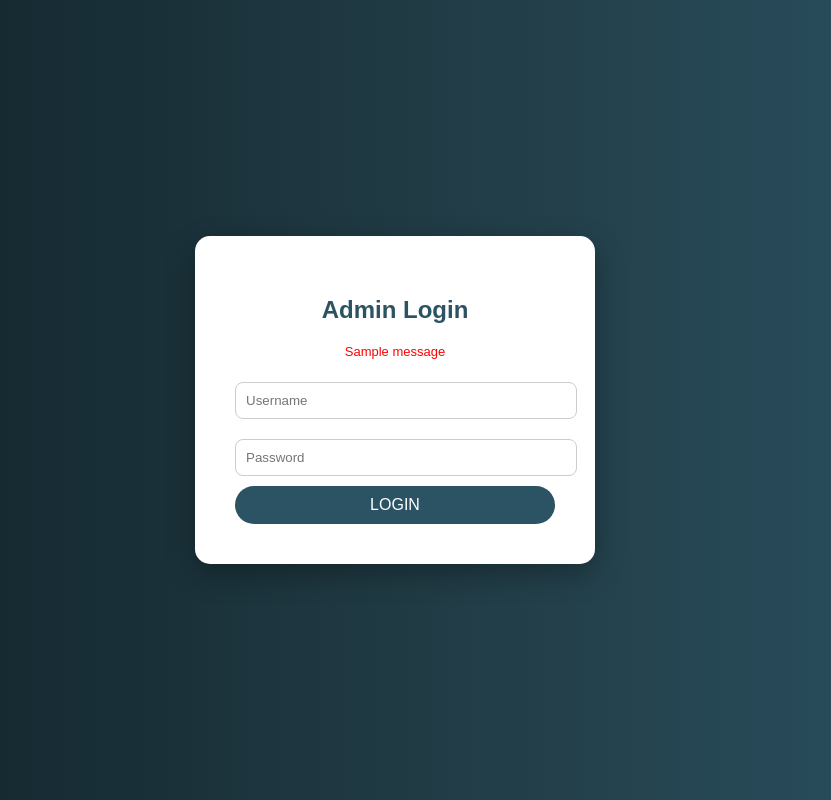
After one commit to Uma-0331/BDR_rep, a Django app: page /adminmodule/login/ in a window 1280 px wide. The commit adds this page. Shown: the whole page, without its empty margins (245-1076 px from the left). Run offline with Django 5.2, Linux system fonts and the light colour scheme; tables that the repository leaves empty hold one stand-in row (values such as "Sample post"); one stand-in notice (Sample message) is shown.

Commit message:
AM update

```diff
--- a/LIFELINK/Admin_module/urls.py
+++ b/LIFELINK/Admin_module/urls.py
@@ -3,6 +3,9 @@ from . import views
 from django.urls import path
 
 urlpatterns = [
+    path('login/', views.login_view, name='login'),
+    path('logout/', views.logout_view, name='logout'),
+
     path('adminmodule-list/', views.Display, name='adminmodule-list'),
     path('addAdmin/', views.addAdmin, name='addAdmin'),
     path('insertAdmin/', views.insertAdmin, name='insertAdmin'),
--- a/LIFELINK/Admin_module/views.py
+++ b/LIFELINK/Admin_module/views.py
@@ -1,5 +1,7 @@
 from django.shortcuts import render, redirect
 from .models import AdminModule
+from django.contrib.auth import authenticate, login, logout
+from django.contrib import messages
 
 
 def Display(request):
@@ -15,14 +17,20 @@ def insertAdmin(request):
     if request.method == "POST":
         aid = request.POST.get('admin_id')
         aname = request.POST.get('admin_name')
+        hname = request.POST.get('hospital_name')
+        dept = request.POST.get('department')
         aemail = request.POST.get('admin_email')
         aphone = request.POST.get('admin_phone')
+        status = request.POST.get('status')
 
         admin = AdminModule(
             admin_id=aid,
             admin_name=aname,
+            hospital_name=hname,
+            department=dept,
             admin_email=aemail,
-            admin_phone=aphone
+            admin_phone=aphone,
+            status=status
         )
         admin.save()
 
@@ -40,16 +48,38 @@ def updateAdmin(request, id):
     if request.method == "POST":
         admin.admin_id = request.POST.get('admin_id')
         admin.admin_name = request.POST.get('admin_name')
+        admin.hospital_name = request.POST.get('hospital_name')
+        admin.department = request.POST.get('department')
         admin.admin_email = request.POST.get('admin_email')
         admin.admin_phone = request.POST.get('admin_phone')
+        admin.status = request.POST.get('status')
 
         admin.save()
 
     return redirect('/adminmodule/adminmodule-list/')
-
 
 def deleteAdmin(request, id):
     admin = AdminModule.objects.get(id=id)
     admin.delete()
 
     return redirect('/adminmodule/adminmodule-list')
+
+def login_view(request):
+    if request.method == "POST":
+        username = request.POST['username']
+        password = request.POST['password']
+
+        user = authenticate(request, username=username, password=password)
+
+        if user is not None:
+            login(request, user)
+            return redirect('home')   # change to your dashboard
+        else:
+            messages.error(request, "Invalid username or password")
+
+    return render(request, 'login.html')
+
+
+def logout_view(request):
+    logout(request)
+    return redirect('login')
--- a/LIFELINK/LIFELINK/settings.py
+++ b/LIFELINK/LIFELINK/settings.py
@@ -40,7 +40,8 @@ INSTALLED_APPS = [
     'Admin_module',
     'blood_request',
     'donor',
-    'patient',
+
+
 ]
 
 MIDDLEWARE = [
--- /dev/null
+++ b/LIFELINK/templates/login.html
@@ -0,0 +1,84 @@
+<!DOCTYPE html>
+<html>
+<head>
+    <title>Login - Blood Donor Portal</title>
+
+    <style>
+        body {
+            margin: 0;
+            font-family: Arial;
+            background: linear-gradient(to right, #0f2027, #203a43, #2c5364);
+            height: 100vh;
+            display: flex;
+            justify-content: center;
+            align-items: center;
+        }
+
+        .login-box {
+            background: white;
+            padding: 40px;
+            border-radius: 15px;
+            width: 320px;
+            text-align: center;
+            box-shadow: 0px 10px 30px rgba(0,0,0,0.3);
+        }
+
+        .login-box h2 {
+            margin-bottom: 20px;
+            color: #2c5364;
+        }
+
+        .login-box input {
+            width: 100%;
+            padding: 10px;
+            margin: 10px 0;
+            border: 1px solid #ccc;
+            border-radius: 8px;
+        }
+
+        .login-box button {
+            width: 100%;
+            padding: 10px;
+            background: #2c5364;
+            color: white;
+            border: none;
+            border-radius: 25px;
+            font-size: 16px;
+            cursor: pointer;
+        }
+
+        .login-box button:hover {
+            background: #1b2b34;
+        }
+
+        .error {
+            color: red;
+            font-size: 13px;
+        }
+    </style>
+</head>
+
+<body>
+
+<div class="login-box">
+    <h2>Admin Login</h2>
+
+    {% if messages %}
+        {% for message in messages %}
+            <p class="error">{{ message }}</p>
+        {% endfor %}
+    {% endif %}
+
+    <form method="POST">
+        {% csrf_token %}
+
+        <input type="text" name="username" placeholder="Username" required>
+
+        <input type="password" name="password" placeholder="Password" required>
+
+        <button type="submit">LOGIN</button>
+    </form>
+</div>
+
+</body>
+</html>
```
Also changed, not shown: LIFELINK/Admin_module/models.py (+16 -0 lines), LIFELINK/templates/addadmin.html (+20 -0 lines), LIFELINK/templates/adminmodule-list.html (+7 -5 lines), LIFELINK/templates/updateadmin.html (+32 -0 lines).
